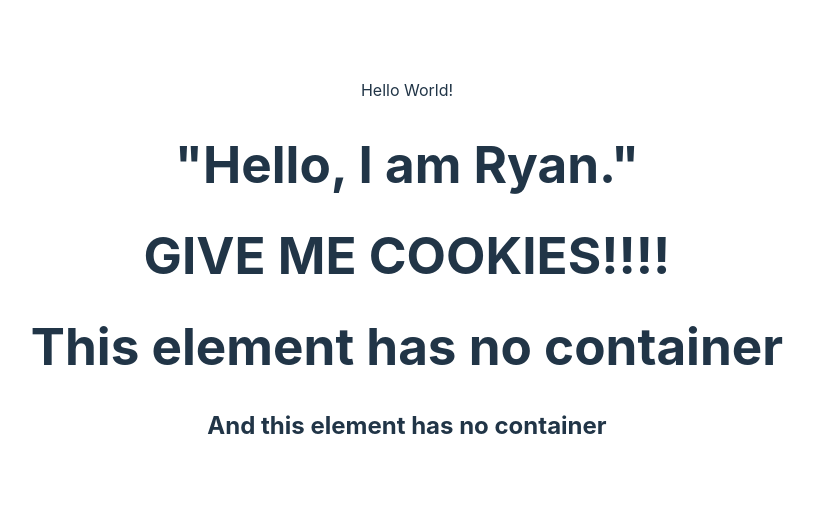
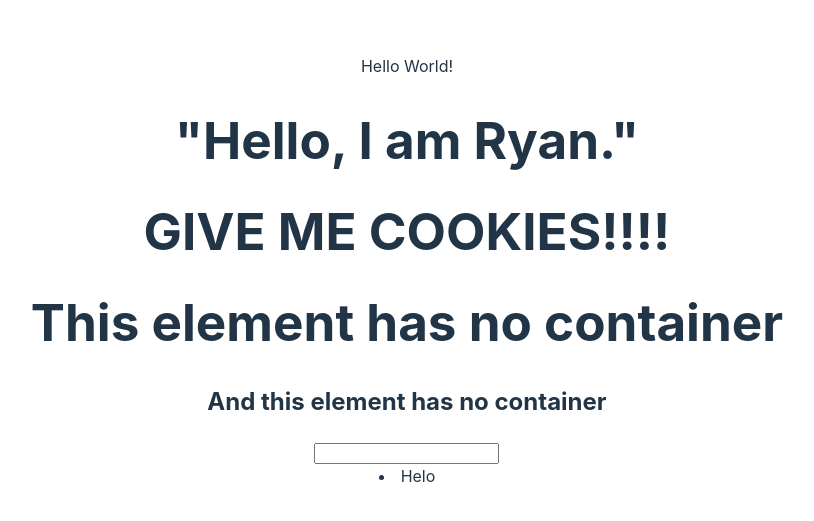
Before and after one commit to Figby222/my-first-react-app, a React (Vite) app: page / in a window 1280 px wide. Shown: the part 129-650 px from the top of the page, without its empty margins (233-1047 px from the left). Built offline with nearby package versions, Linux system fonts and the light colour scheme.

Commit message:
Add and display SelfClosingTags

```diff
--- /dev/null
+++ b/src/components/SelfClosingTags.jsx
@@ -0,0 +1,10 @@
+function SelfClosingTags() {
+    return (
+        <div>
+            <input type="text"></input>
+            <li>Helo</li>
+        </div>
+    );
+}
+
+export default SelfClosingTags;
--- a/src/main.jsx
+++ b/src/main.jsx
@@ -6,6 +6,7 @@ import HelloWorld from './Hello-World.jsx';
 import Greeting from './components/Greeting.jsx';
 import { GetCookies } from './components/GetCookies.jsx';
 import NoContainer from './components/NoContainer.jsx';
+import SelfClosingTags from './components/SelfClosingTags.jsx';
 
 ReactDOM.createRoot(document.getElementById('root')).render(
   <React.StrictMode>
@@ -13,5 +14,6 @@ ReactDOM.createRoot(document.getElementById('root')).render(
     <Greeting />
     <GetCookies />
     <NoContainer />
+    <SelfClosingTags />
   </React.StrictMode>,
 )
```
